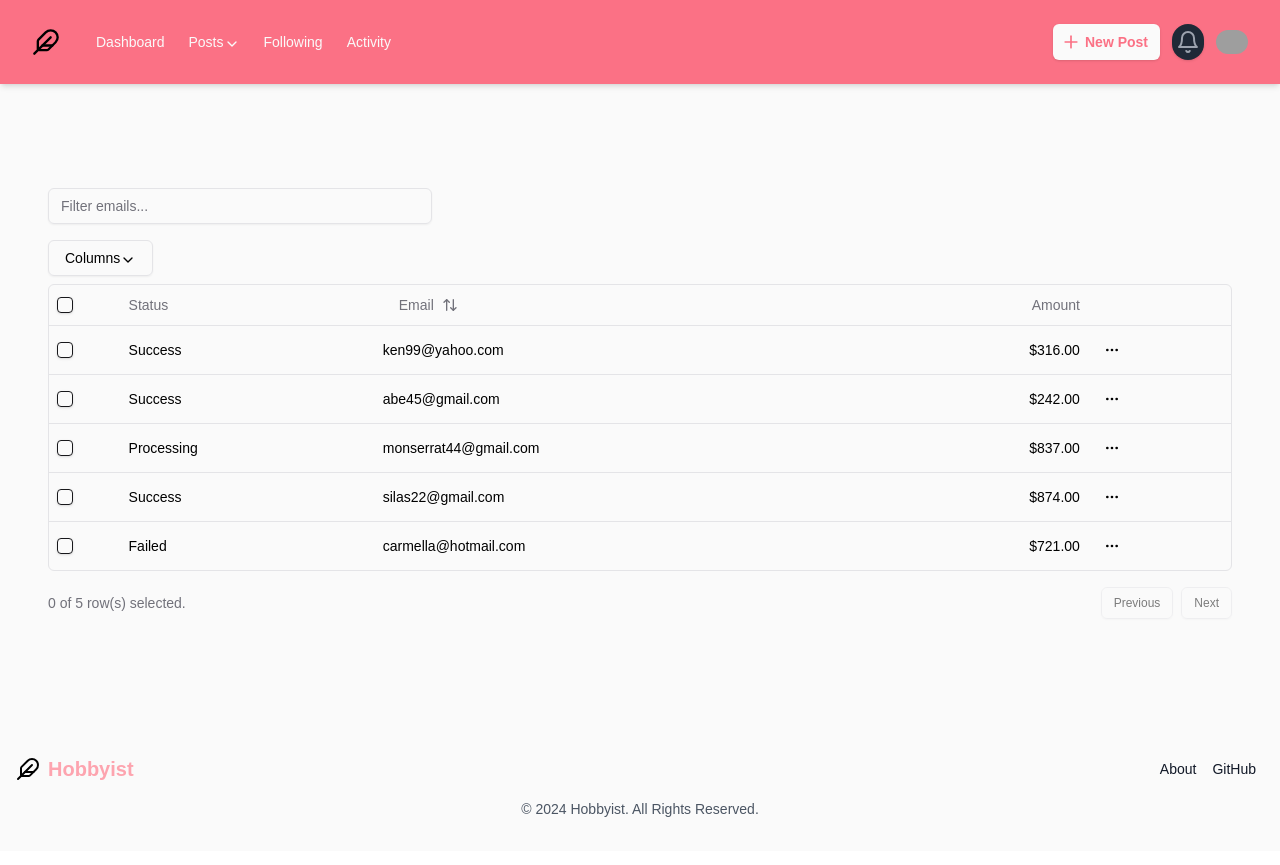
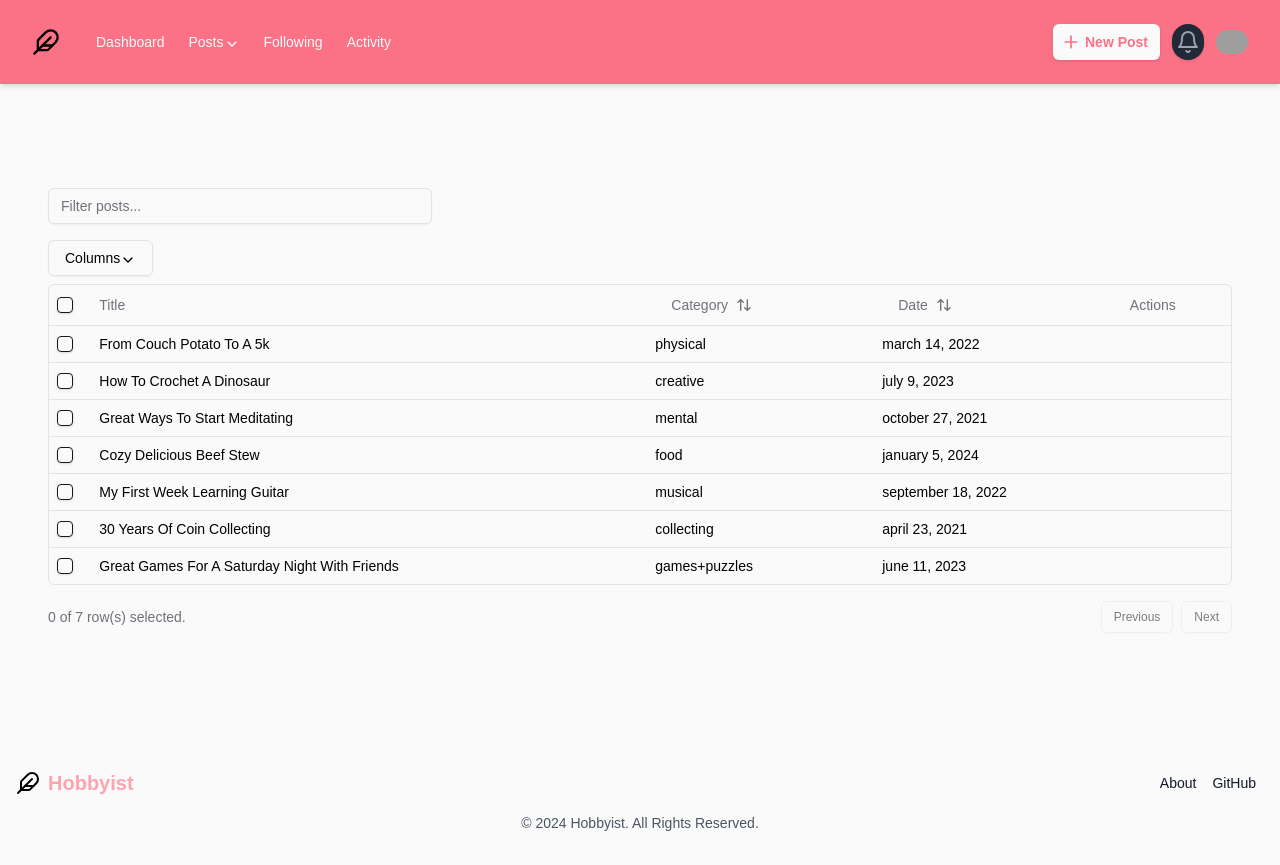
Before and after one commit to pllealfunes/nextjs-hobbyist, a Next.js app: page /posts/published in a window 1280 px wide. Built offline with nearby package versions, Linux system fonts and the light colour scheme; grey boxes are pictures that could not be loaded.

Commit message:
started changes on published table columns

```diff
--- a/src/app/posts/published/page.tsx
+++ b/src/app/posts/published/page.tsx
@@ -1,37 +1,49 @@
-import { Payment, columns } from "@/ui/components/table-columns";
+import { Post, columns } from "@/ui/components/table-columns";
 import { DataTable } from "@/ui/components/data-table";
 
-async function getData(): Promise<Payment[]> {
+async function getData(): Promise<Post[]> {
   return [
     {
-      id: "m5gr84i9",
-      amount: 316,
-      status: "success",
-      email: "ken99@yahoo.com",
+      id: "1",
+      title: "From Couch Potato to a 5k",
+      category: "physical",
+      date: "March 14, 2022",
     },
     {
-      id: "3u1reuv4",
-      amount: 242,
-      status: "success",
-      email: "Abe45@gmail.com",
+      id: "2",
+      title: "How to Crochet a Dinosaur",
+      category: "creative",
+      date: "July 9, 2023",
     },
     {
-      id: "derv1ws0",
-      amount: 837,
-      status: "processing",
-      email: "Monserrat44@gmail.com",
+      id: "3",
+      title: "Great ways to Start Meditating",
+      category: "mental",
+      date: "October 27, 2021",
     },
     {
-      id: "5kma53ae",
-      amount: 874,
-      status: "success",
-      email: "Silas22@gmail.com",
+      id: "4",
+      title: "Cozy Delicious Beef Stew",
+      category: "food",
+      date: "January 5, 2024",
     },
     {
-      id: "bhqecj4p",
-      amount: 721,
-      status: "failed",
-      email: "carmella@hotmail.com",
+      id: "5",
+      title: "My First Week Learning Guitar",
+      category: "musical",
+      date: "September 18, 2022",
+    },
+    {
+      id: "6",
+      title: "30 Years of Coin Collecting",
+      category: "collecting",
+      date: "April 23, 2021",
+    },
+    {
+      id: "7",
+      title: "Great Games for a Saturday Night with Friends",
+      category: "games+puzzles",
+      date: "June 11, 2023",
     },
   ];
 }
--- a/src/ui/components/data-table.tsx
+++ b/src/ui/components/data-table.tsx
@@ -76,10 +76,10 @@ export function DataTable<TData, TValue>({
     <div>
       <div className="flex items-center py-4">
         <Input
-          placeholder="Filter emails..."
-          value={(table.getColumn("email")?.getFilterValue() as string) ?? ""}
+          placeholder="Filter posts..."
+          value={(table.getColumn("post")?.getFilterValue() as string) ?? ""}
           onChange={(event) =>
-            table.getColumn("email")?.setFilterValue(event.target.value)
+            table.getColumn("post")?.setFilterValue(event.target.value)
           }
           className="max-w-sm"
         />
--- a/src/ui/components/table-columns.tsx
+++ b/src/ui/components/table-columns.tsx
@@ -14,14 +14,14 @@ import {
 } from "@/ui/components/dropdown-menu";
 import { ArrowUpDown, Ellipsis } from "lucide-react";
 
-export type Payment = {
+export type Post = {
   id: string;
-  amount: number;
-  status: "pending" | "processing" | "success" | "failed";
-  email: string;
+  title: string;
+  category: string;
+  date: string;
 };
 
-export const columns: ColumnDef<Payment>[] = [
+export const columns: ColumnDef<Post>[] = [
   {
     id: "select",
     header: ({ table }) => (
@@ -45,69 +45,49 @@ export const columns: ColumnDef<Payment>[] = [
     enableHiding: false,
   },
   {
-    accessorKey: "status",
-    header: "Status",
+    accessorKey: "title",
+    header: "Title",
     cell: ({ row }) => (
-      <div className="capitalize">{row.getValue("status")}</div>
+      <div className="capitalize">{row.getValue("title")}</div>
     ),
   },
   {
-    accessorKey: "email",
+    accessorKey: "category",
     header: ({ column }) => {
       return (
         <Button
           variant="ghost"
           onClick={() => column.toggleSorting(column.getIsSorted() === "asc")}
         >
-          Email
+          Category
           <ArrowUpDown className="ml-2 h-4 w-4" />
         </Button>
       );
     },
-    cell: ({ row }) => <div className="lowercase">{row.getValue("email")}</div>,
+    cell: ({ row }) => (
+      <div className="lowercase">{row.getValue("category")}</div>
+    ),
   },
   {
-    accessorKey: "amount",
-    header: () => <div className="text-right">Amount</div>,
-    cell: ({ row }) => {
-      const amount = parseFloat(row.getValue("amount"));
-
-      // Format the amount as a dollar amount
-      const formatted = new Intl.NumberFormat("en-US", {
-        style: "currency",
-        currency: "USD",
-      }).format(amount);
-
-      return <div className="text-right font-medium">{formatted}</div>;
+    accessorKey: "date",
+    header: ({ column }) => {
+      return (
+        <Button
+          variant="ghost"
+          onClick={() => column.toggleSorting(column.getIsSorted() === "asc")}
+        >
+          Date
+          <ArrowUpDown className="ml-2 h-4 w-4" />
+        </Button>
+      );
     },
+    cell: ({ row }) => <div className="lowercase">{row.getValue("date")}</div>,
   },
   {
-    id: "actions",
-    enableHiding: false,
-    cell: ({ row }) => {
-      const payment = row.original;
-
-      return (
-        <DropdownMenu>
-          <DropdownMenuTrigger asChild>
-            <Button variant="ghost" className="h-8 w-8 p-0">
-              <span className="sr-only">Open menu</span>
-              <Ellipsis className="h-4 w-4" />
-            </Button>
-          </DropdownMenuTrigger>
-          <DropdownMenuContent align="end">
-            <DropdownMenuLabel>Actions</DropdownMenuLabel>
-            <DropdownMenuItem
-              onClick={() => navigator.clipboard.writeText(payment.id)}
-            >
-              Copy payment ID
-            </DropdownMenuItem>
-            <DropdownMenuSeparator />
-            <DropdownMenuItem>View customer</DropdownMenuItem>
-            <DropdownMenuItem>View payment details</DropdownMenuItem>
-          </DropdownMenuContent>
-        </DropdownMenu>
-      );
-    },
+    accessorKey: "actions",
+    header: "Actions",
+    cell: ({ row }) => (
+      <div className="capitalize">{row.getValue("actions")}</div>
+    ),
   },
 ];
```
